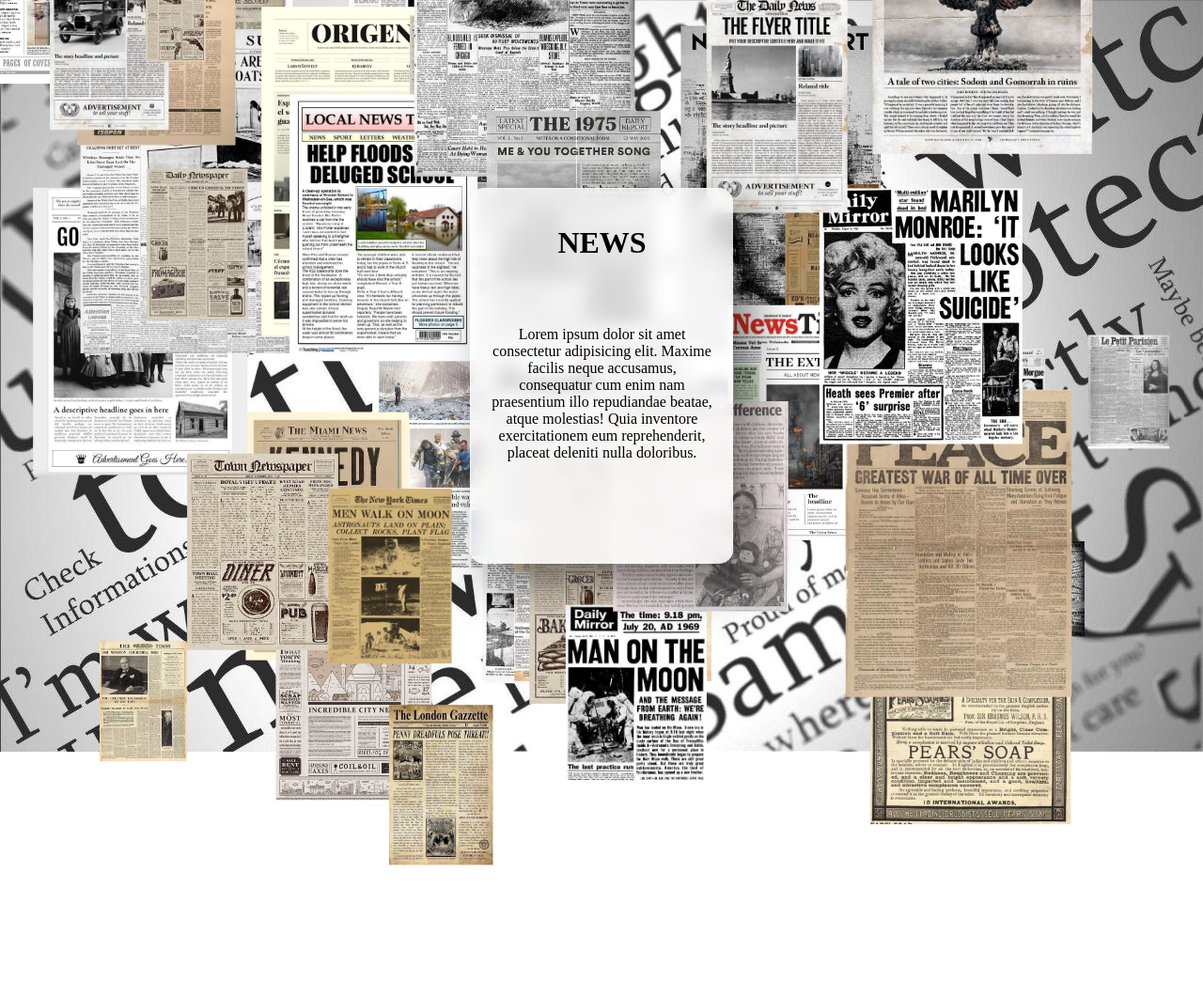
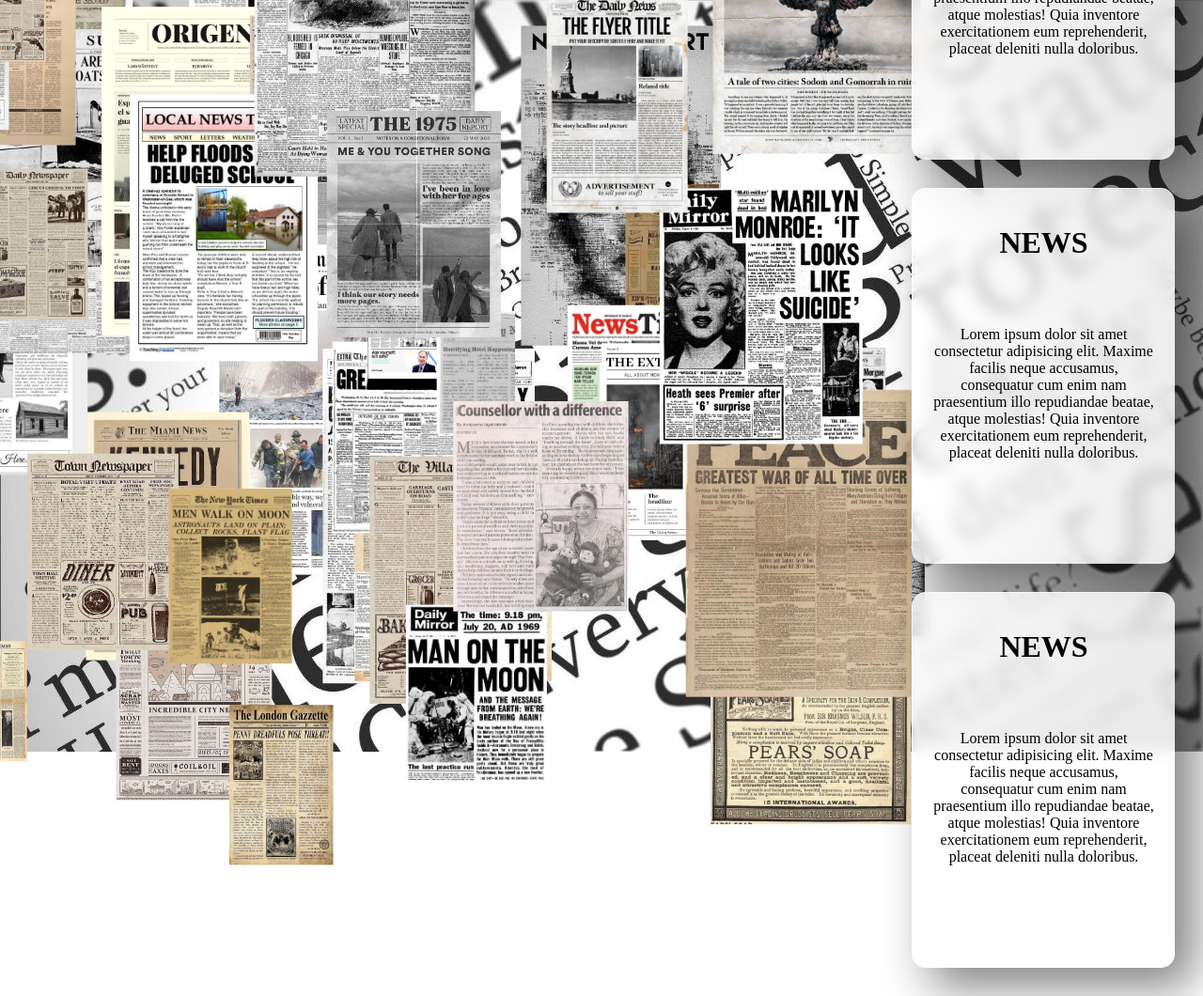
Before and after one commit to 69GliTcH/News, a plain HTML site: page index.html in a window 1280 px wide. Shown: the whole page at 94% size. Before the commit the page ends 975 px from the top, so only its background shows below. Drawn offline with Linux system fonts and the light colour scheme.

Commit message:
Update index.html

```diff
--- a/index.html
+++ b/index.html
@@ -12,6 +12,8 @@
 
 <body>
     <div class="container">
+    </div>
+    <div class="vp">
         <div class="card">
             <div class="content">
                 <h1>NEWS</h1>
@@ -23,10 +25,42 @@
                     atque molestias! Quia inventore exercitationem
                     eum reprehenderit, placeat deleniti nulla
                     doloribus.
+
+                </p>
+            </div>
+        </div>
+        <div class="card">
+            <div class="content">
+                <h1>NEWS</h1>
+                <p>
+                    Lorem ipsum dolor sit amet consectetur
+                    adipisicing elit. Maxime facilis neque
+                    accusamus, consequatur cum enim nam
+                    praesentium illo repudiandae beatae,
+                    atque molestias! Quia inventore exercitationem
+                    eum reprehenderit, placeat deleniti nulla
+                    doloribus.
+
+                </p>
+            </div>
+        </div>
+        <div class="card">
+            <div class="content">
+                <h1>NEWS</h1>
+                <p>
+                    Lorem ipsum dolor sit amet consectetur
+                    adipisicing elit. Maxime facilis neque
+                    accusamus, consequatur cum enim nam
+                    praesentium illo repudiandae beatae,
+                    atque molestias! Quia inventore exercitationem
+                    eum reprehenderit, placeat deleniti nulla
+                    doloribus.
+
                 </p>
             </div>
         </div>
     </div>
+
 
     <script src="anime.min.js"></script>
     <script src="bg.js"></script>
```
